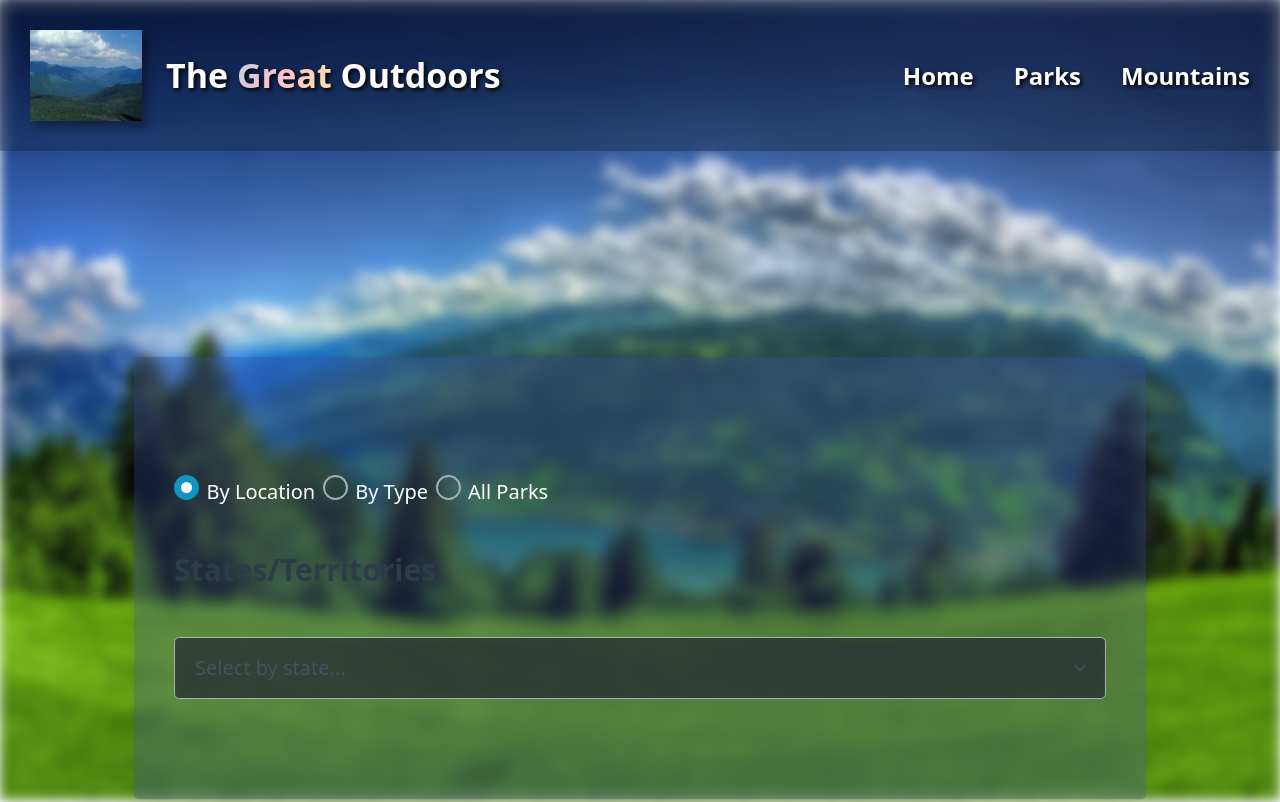
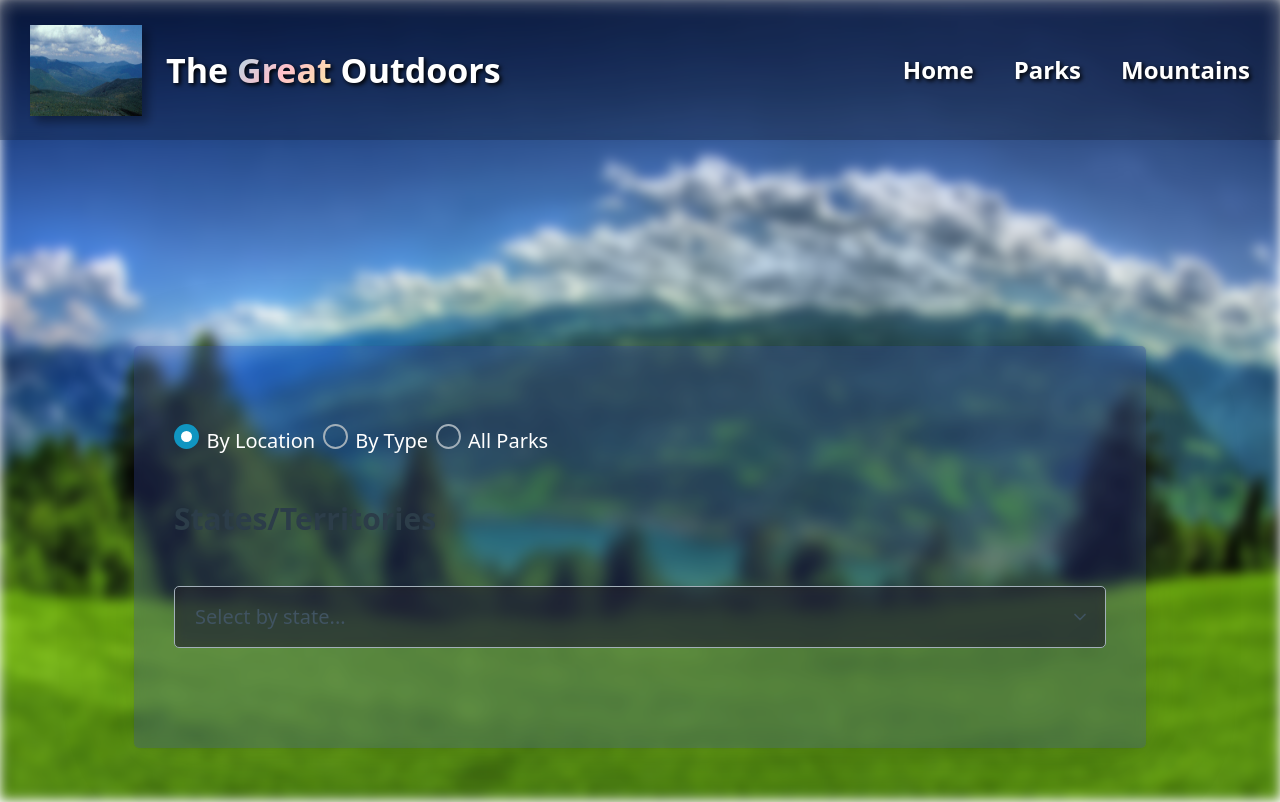
Before and after one commit to DevFaulk/enjoy-the-outdoors, a plain HTML site: page parks.html in a window 1280 px wide. Shown: the top 802 px of the page. Drawn offline with nearby package versions, Linux system fonts and the light colour scheme.

Commit message:
change radio button margin

```diff
--- a/css/parks.css
+++ b/css/parks.css
@@ -6,7 +6,7 @@
 .radio-btn-filter {
   display: flex;
   flex-direction: column;
-  margin-block: 2rem;
+  margin-bottom: 2rem;
 }
 
 .radio-btn-group {
--- a/css/style.css
+++ b/css/style.css
@@ -162,6 +162,7 @@ footer {
 
 .header {
   position: sticky;
+  height: 140px;
   top: 0;
   z-index: 100;
   transition: height 0.3s ease, padding 0.3s ease;
```
